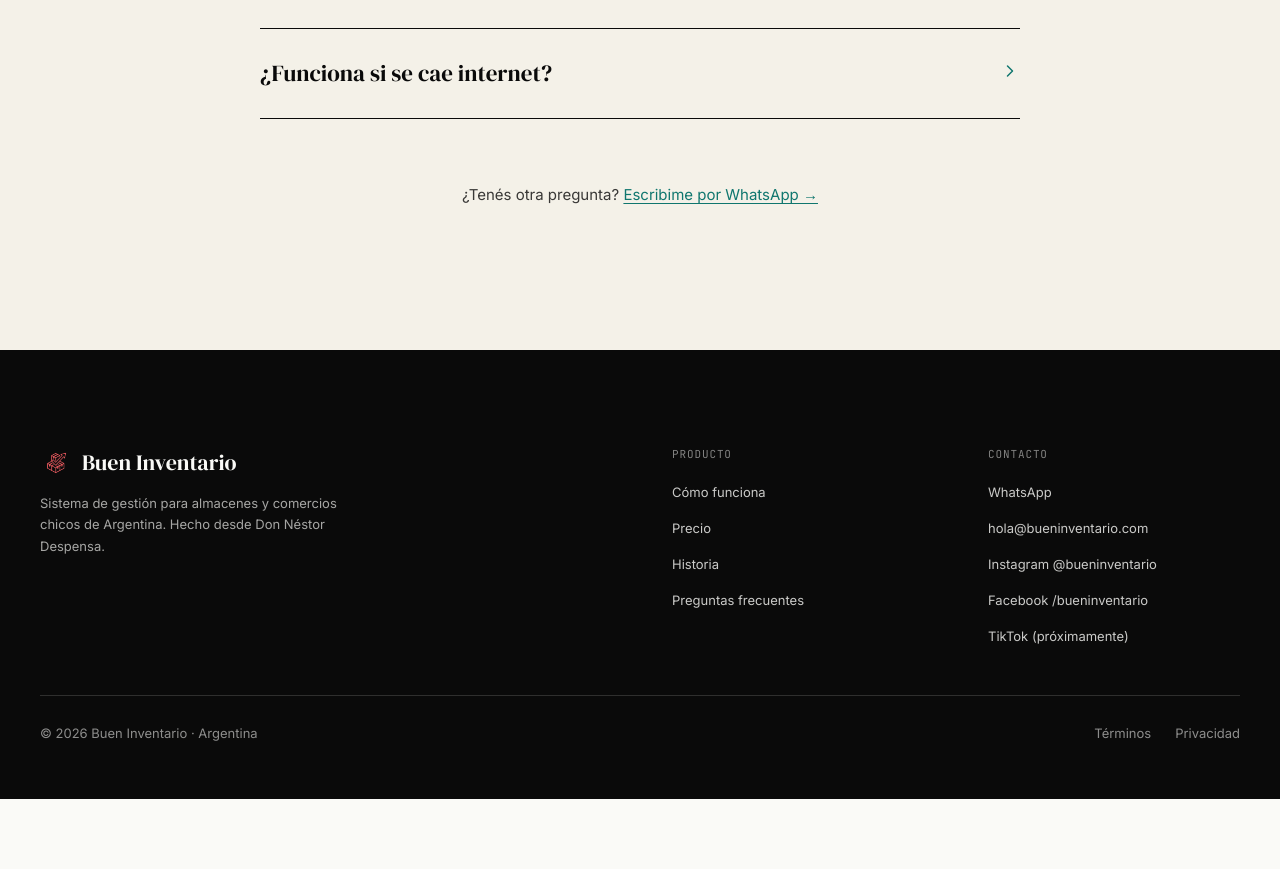
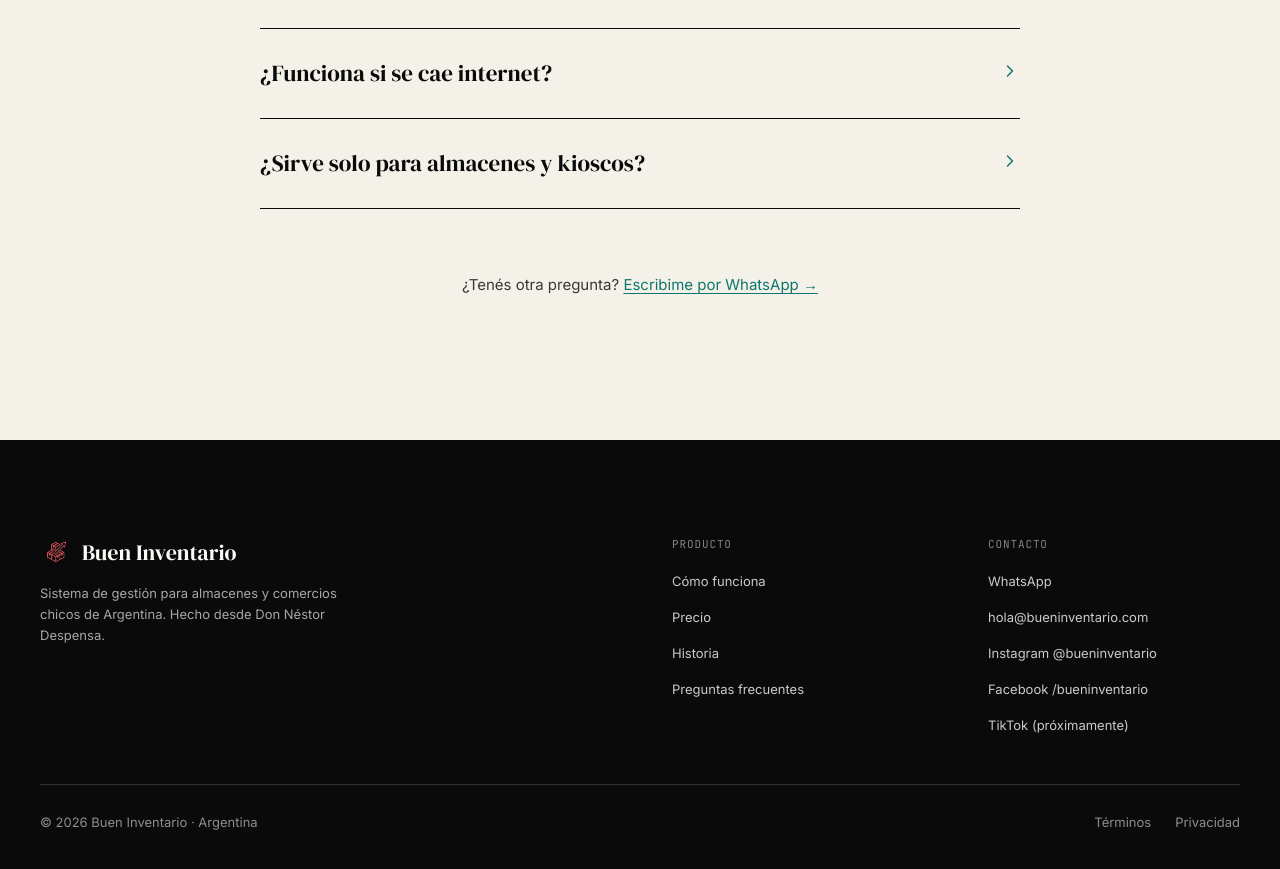
Before and after one commit to nrotsen/buen-inventario-landingpage, a React (Vite) app: page / in a window 1280 px wide. Shown: the part 8752-9621 px from the top of the page. Before the commit the page ends 9551 px from the top, so only its background shows below. Built offline with nearby package versions, Linux system fonts and the light colour scheme; no server answers.

Commit message:
feat(landing): add 6th FAQ on multi-vertical support

```diff
--- a/src/components/sections/Faq.tsx
+++ b/src/components/sections/Faq.tsx
@@ -26,6 +26,10 @@ const QAS: Qa[] = [
   {
     q: '¿Funciona si se cae internet?',
     a: 'Sigue funcionando en el navegador con los últimos datos cargados. Cuando vuelve internet, sincroniza solo.',
+  },
+  {
+    q: '¿Sirve solo para almacenes y kioscos?',
+    a: 'No. Lo armé para mi almacén pero hoy lo usan también ferreterías, papeleras, químicas, regalerías y cualquier comercio chico que venda productos por unidad. También funciona para multisucursal (feature en desarrollo). Si tu negocio maneja stock, ventas y cuentas, te sirve.',
   },
 ];
 
```
